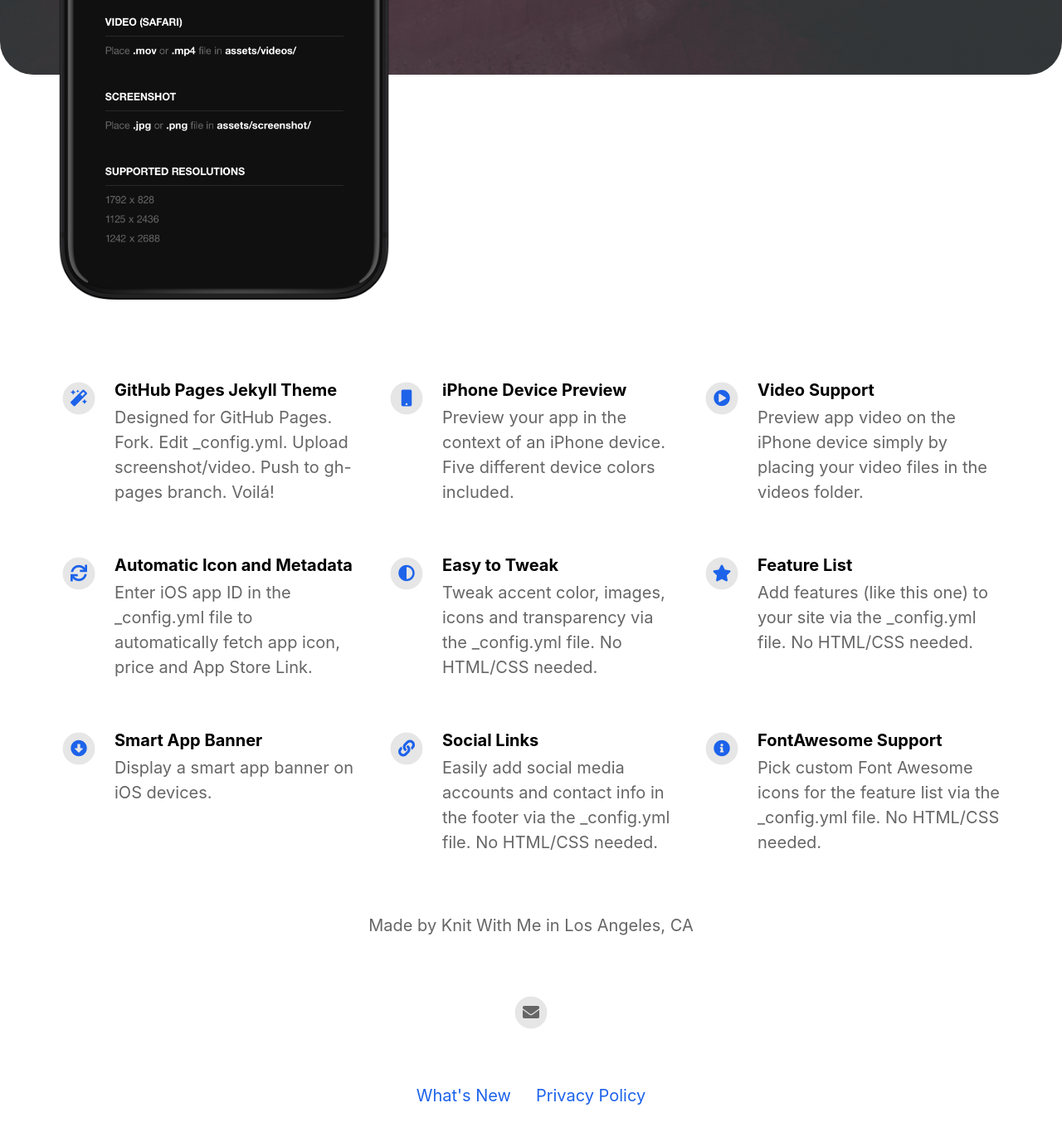
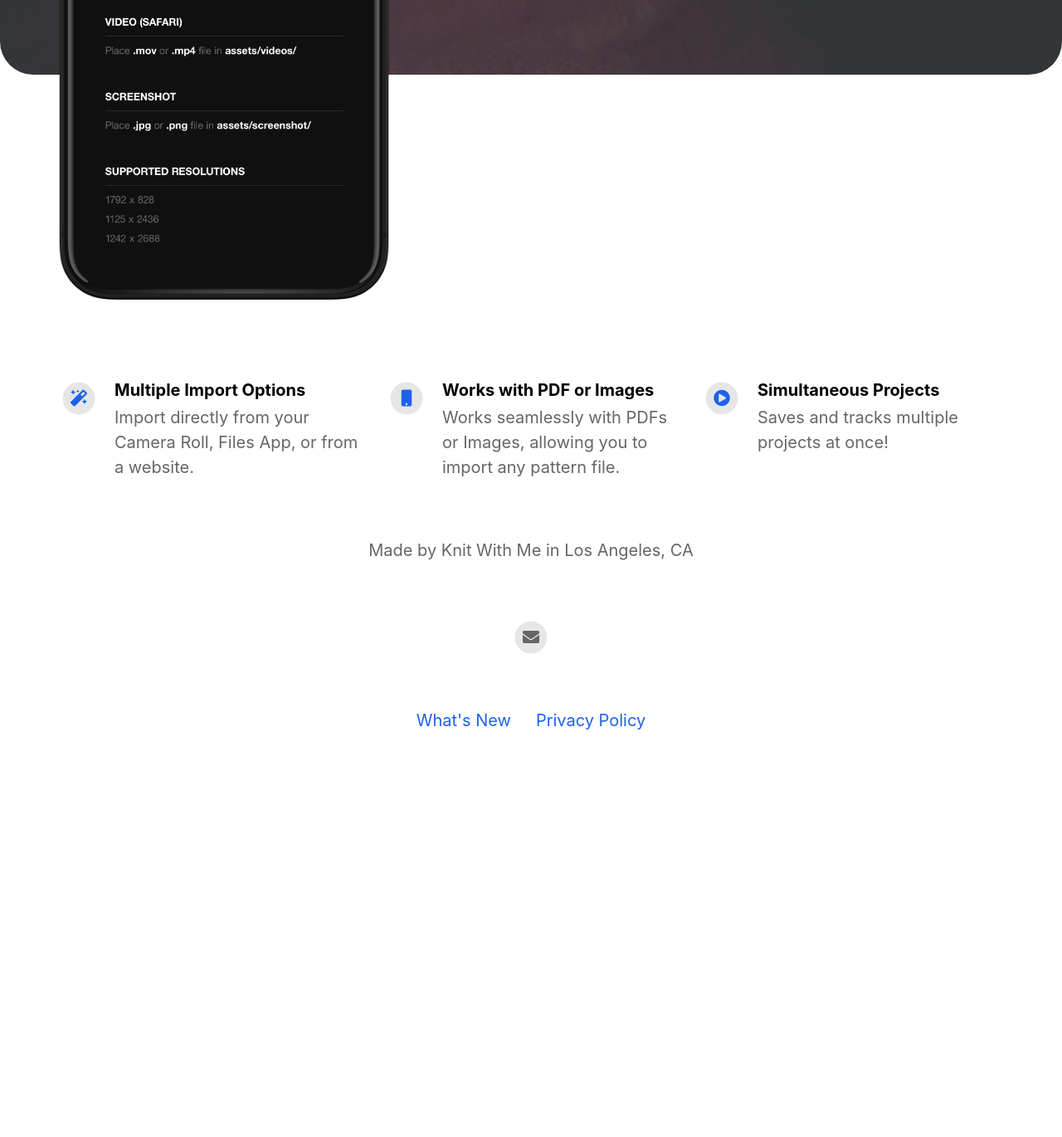
Before and after one commit to mtthanover/knit-with-me, a Jekyll site: the page built from index.html, in a window 1280 px wide and 1400 px high, scrolled down 624 px. Shown: the top 1370 px of the window at 83% size. Built offline with Jekyll 4.4.1, drawn with Linux system fonts in a browser that asks for light colours; nearby versions of some CDN libraries; after the commit the page ends 1572 px from its top, so only the background shows below that.

Commit message:
Update _config.yml

```diff
--- a/_config.yml
+++ b/_config.yml
@@ -35,46 +35,17 @@ youtube_username                          :
 # Feature List                            Edit, add or remove features to be presented.
 features                                  :
 
-  - title                                 : GitHub Pages Jekyll Theme
-    description                           : Designed for GitHub Pages. Fork. Edit _config.yml. Upload screenshot/video. Push to gh-pages branch. Voilá!
+  - title                                 : Multiple Import Options
+    description                           : Import directly from your Camera Roll, Files App, or from a website.
     fontawesome_icon_name                 : magic
 
-  - title                                 : iPhone Device Preview
-    description                           : Preview your app in the context of an iPhone device. Five different device colors included.
+  - title                                 : Works with PDF or Images
+    description                           : Works seamlessly with PDFs or Images, allowing you to import any pattern file.
     fontawesome_icon_name                 : mobile
 
-  - title                                 : Video Support
-    description                           : Preview app video on the iPhone device simply by placing your video files in the videos folder.
+  - title                                 : Simultaneous Projects
+    description                           : Saves and tracks multiple projects at once!
     fontawesome_icon_name                 : play-circle
-
-  - title                                 : Automatic Icon and Metadata
-    description                           : Enter iOS app ID in the _config.yml file to automatically fetch app icon, price and App Store Link.
-    fontawesome_icon_name                 : sync
-
-  - title                                 : Easy to Tweak
-    description                           : Tweak accent color, images, icons and transparency via the _config.yml file. No HTML/CSS needed.
-    fontawesome_icon_name                 : adjust
-
-  - title                                 : Feature List
-    description                           : Add features (like this one) to your site via the _config.yml file. No HTML/CSS needed.
-    fontawesome_icon_name                 : star
-
-  - title                                 : Smart App Banner
-    description                           : Display a smart app banner on iOS devices.
-    fontawesome_icon_name                 : arrow-alt-circle-down
-
-  - title                                 : Social Links
-    description                           : Easily add social media accounts and contact info in the footer via the _config.yml file. No HTML/CSS needed.
-    fontawesome_icon_name                 : link
-
-  - title                                 : FontAwesome Support
-    description                           : Pick custom Font Awesome icons for the feature list via the _config.yml file. No HTML/CSS needed.
-    fontawesome_icon_name                 : info-circle
-
-  - title                                 : # New Feature Title
-    description                           : # New Feature Description
-    fontawesome_icon_name                 : # Enter Font Awesome icon name (e.g. star). Find icons on fontawesome.com/icons.
-
 
 
 # Theme Settings
```
